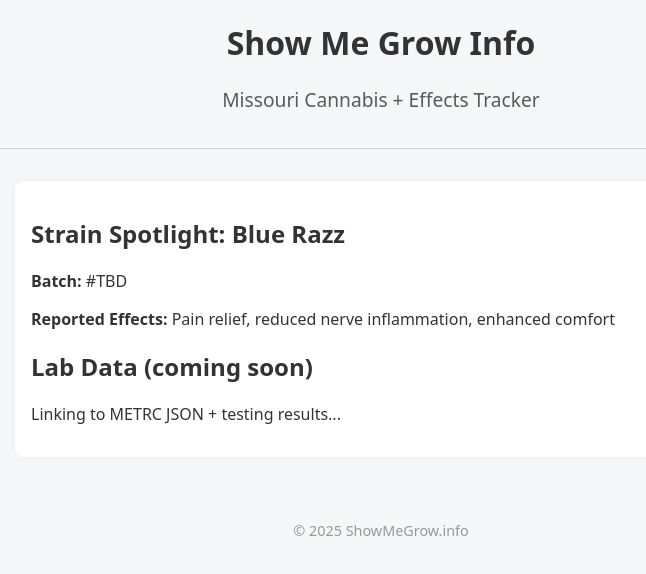
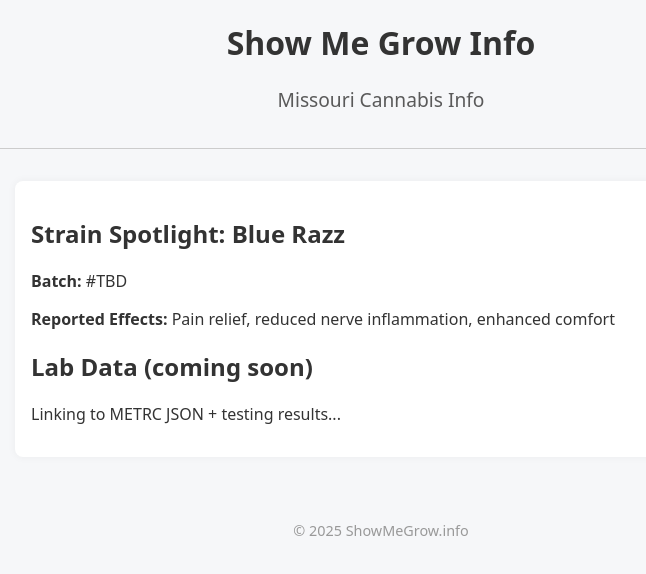
Before and after one commit to cbreqs/showmegrow, a plain HTML site: page index.html in a window 1280 px wide. Shown: the whole page, without its empty margins (259-905 px from the left). Drawn offline with Linux system fonts and the light colour scheme.

Commit message:
Update index.html

```diff
--- a/index.html
+++ b/index.html
@@ -9,7 +9,7 @@
 <body>
   <header>
     <h1>Show Me Grow Info</h1>
-    <p class="subtitle">Missouri Cannabis + Effects Tracker</p>
+    <p class="subtitle">Missouri Cannabis Info</p>
   </header>
 
   <main>
```
